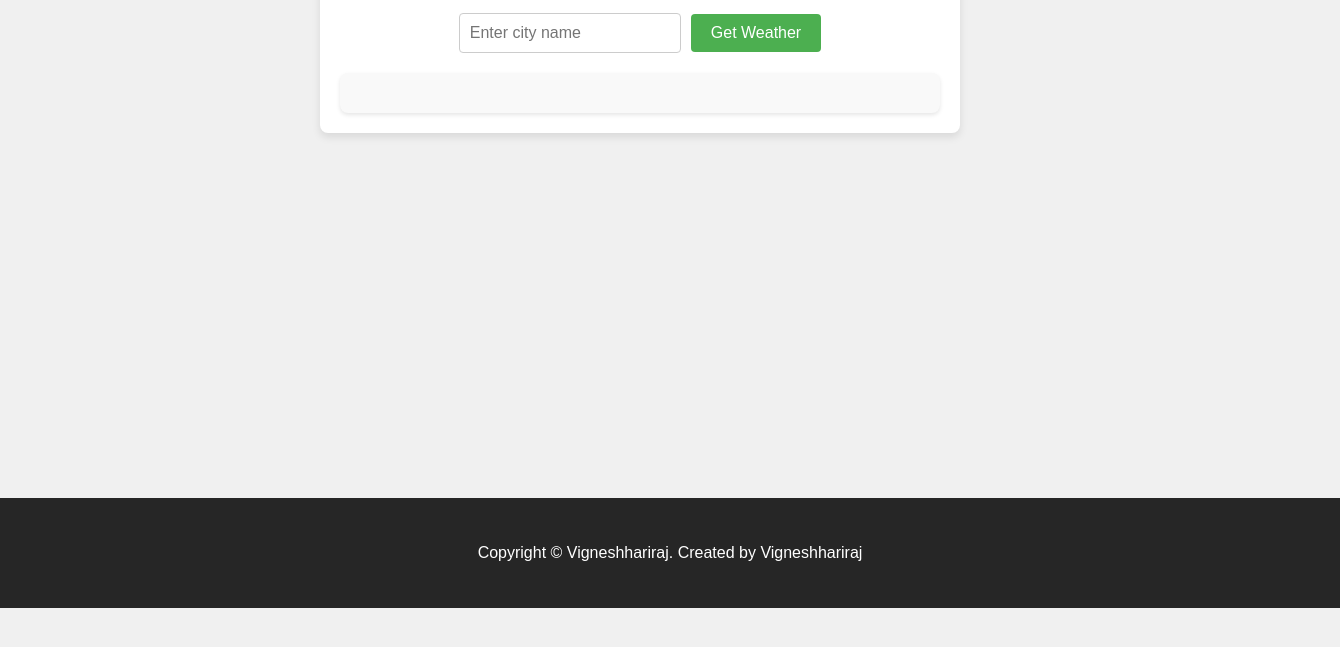
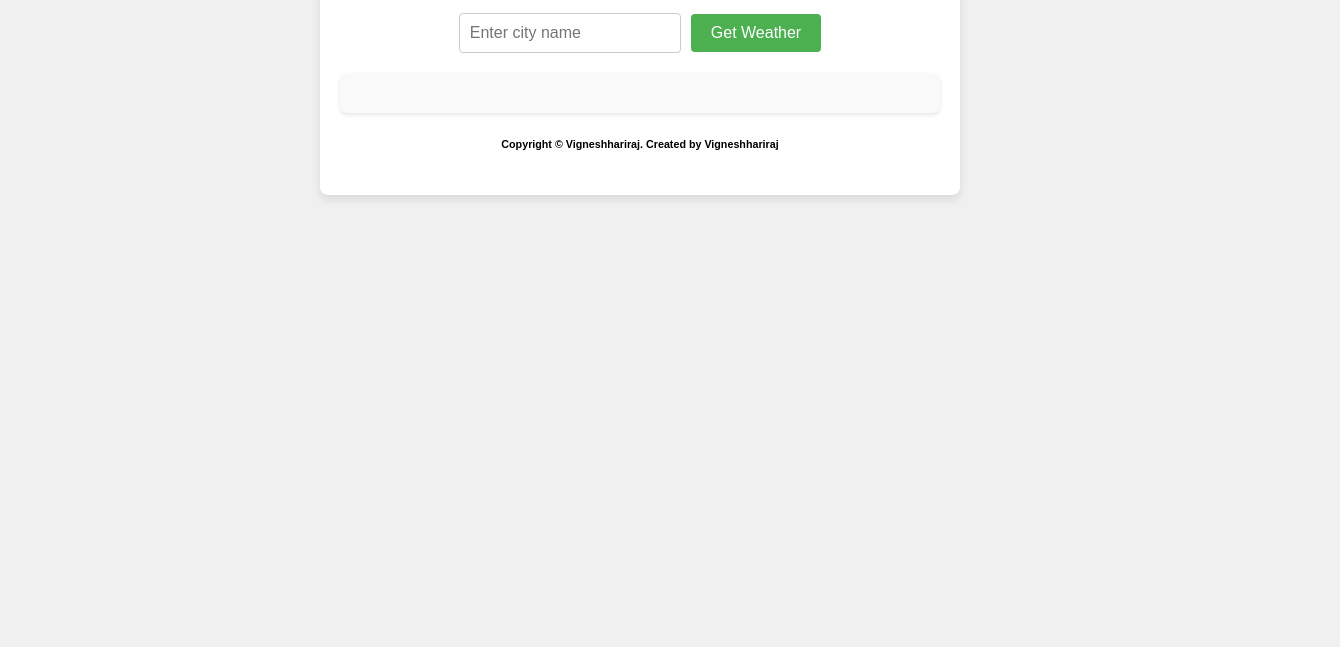
Before and after one commit to Vigneshhariraj/weather-forecast-using-api, a plain HTML site: page index.html in a window 1280 px wide. Shown: the part 117-764 px from the top of the page, 1340 px wide, since content can reach past the window. Drawn offline with Linux system fonts and the light colour scheme.

Commit message:
Update index.html

```diff
--- a/index.html
+++ b/index.html
@@ -14,11 +14,8 @@
             <button onclick="fetchAndDisplayWeather()">Get Weather</button>
         </div>
         <div id="weather-container" class="weather-container"></div>
+        <h6>Copyright © Vigneshhariraj. Created by Vigneshhariraj</h6>
     </div>
     <script src="script.js"></script>
-    <!-- Copyright section -->
-    <div class="copyright">
-        <p>Copyright © Vigneshhariraj. Created by Vigneshhariraj</p>
-    </div>
 </body>
 </html>
```
